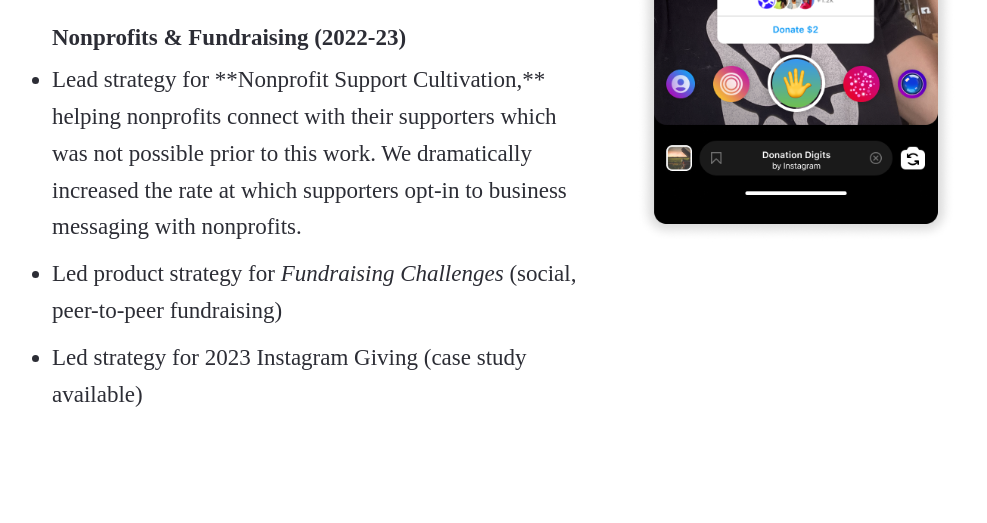
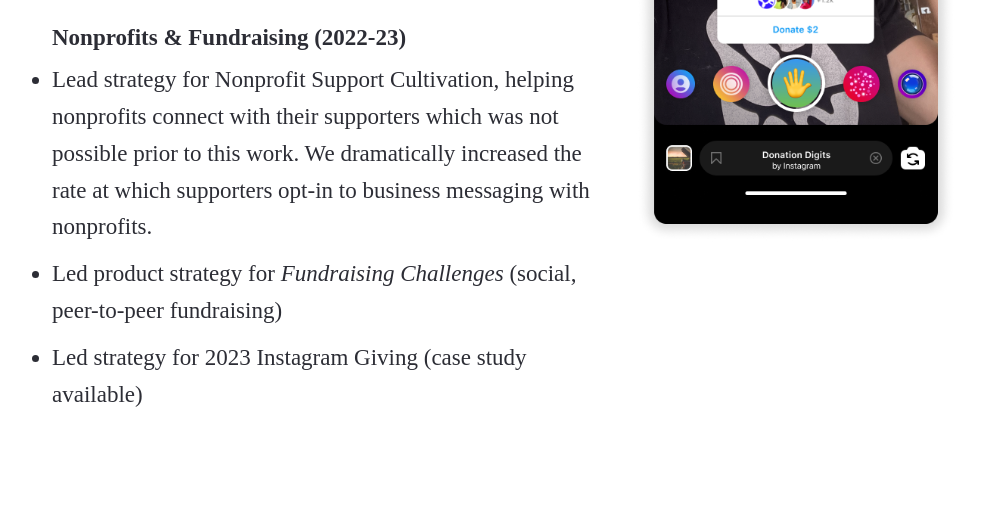
Before and after one commit to sleep-drifter/design-portfolio, a plain HTML site: page index.html in a window 1280 px wide. Shown: the part 1543-2066 px from the top of the page, without its empty margins (124-1111 px from the left). Drawn offline with nearby package versions, Linux system fonts and the light colour scheme; a web font is replaced by a local one.

Commit message:
typos fix

```diff
--- a/index.html
+++ b/index.html
@@ -100,7 +100,7 @@
 <h6>Nonprofits & Fundraising (2022-23)</h6>
 
 <ul class="bullets">
-	<li>Lead strategy for **Nonprofit Support Cultivation,** helping nonprofits connect with their supporters which was not possible prior to this work. We dramatically increased the rate at which supporters opt-in to business messaging with nonprofits.</li>
+	<li>Lead strategy for Nonprofit Support Cultivation, helping nonprofits connect with their supporters which was not possible prior to this work. We dramatically increased the rate at which supporters opt-in to business messaging with nonprofits.</li>
 	<li>Led product strategy for <em>Fundraising Challenges</em> (social, peer-to-peer fundraising)</li>
 	<li> Led strategy for 2023 Instagram Giving (case study available)<ul>
 			</article>
```
